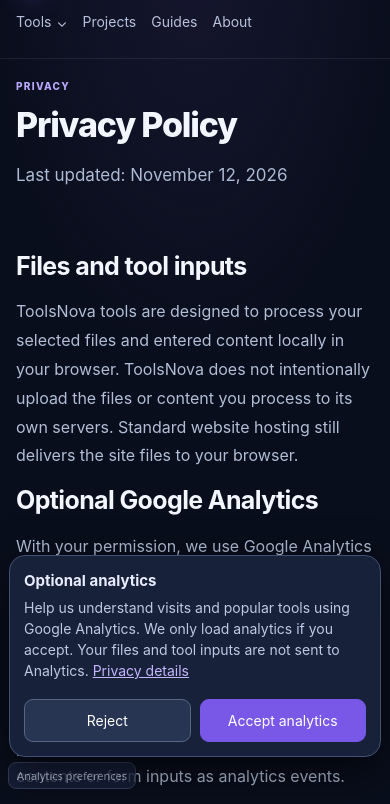
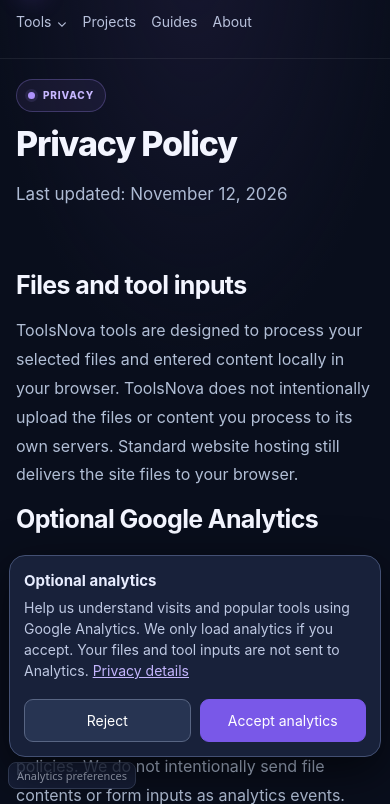
Before and after one commit to toolnovahub/toolnovahub.github.io, a plain HTML site: page privacy/index.html in a window 390 px wide. Shown: the part 47-851 px from the top of the page. Drawn offline with Linux system fonts and the light colour scheme.

Commit message:
Give tool and category section labels consistent violet pill borders

```diff
--- a/heading-polish.css
+++ b/heading-polish.css
@@ -47,3 +47,63 @@
   .section-head h2,.about h2,#tn-faq-title{line-height:1.2}
   .related-tools .related-head{align-items:flex-start}
 }
+
+/* Unified small pill labels: 30 tools (top and bottom), site sections and
+   the five category landing pages. Keep the hero pill unchanged. */
+.eyebrow:not(.hero-kicker),
+.pdf-head .pdf-label,
+.image-head .image-label,
+.text-head .text-label,
+.developer-head .developer-label,
+.security-head .security-label{
+  display:inline-flex;
+  width:fit-content;
+  max-width:100%;
+  align-items:center;
+  gap:9px;
+  padding:9px 14px;
+  margin:0 0 14px;
+  border:1px solid rgba(167,139,250,.28);
+  border-radius:999px;
+  background:rgba(167,139,250,.075);
+  color:#c7b7ff;
+  font-size:11px;
+  font-weight:800;
+  letter-spacing:.13em;
+  line-height:1.5;
+  text-transform:uppercase;
+  vertical-align:middle;
+}
+.eyebrow:not(.hero-kicker)::before,
+.pdf-head .pdf-label::before,
+.image-head .image-label::before,
+.text-head .text-label::before,
+.developer-head .developer-label::before,
+.security-head .security-label::before{
+  content:"";
+  display:block;
+  flex:0 0 7px;
+  width:7px;
+  height:7px;
+  border-radius:50%;
+  background:#ad92fa;
+  box-shadow:0 0 0 3px rgba(167,139,250,.12);
+}
+.tool-page-heading .eyebrow,
+.related-tools>.eyebrow{
+  margin-bottom:13px;
+}
+@media(max-width:600px){
+  .eyebrow:not(.hero-kicker),
+  .pdf-head .pdf-label,
+  .image-head .image-label,
+  .text-head .text-label,
+  .developer-head .developer-label,
+  .security-head .security-label{
+    padding:8px 11px;
+    font-size:10px;
+    letter-spacing:.085em;
+    gap:8px;
+    white-space:normal;
+  }
+}
```
